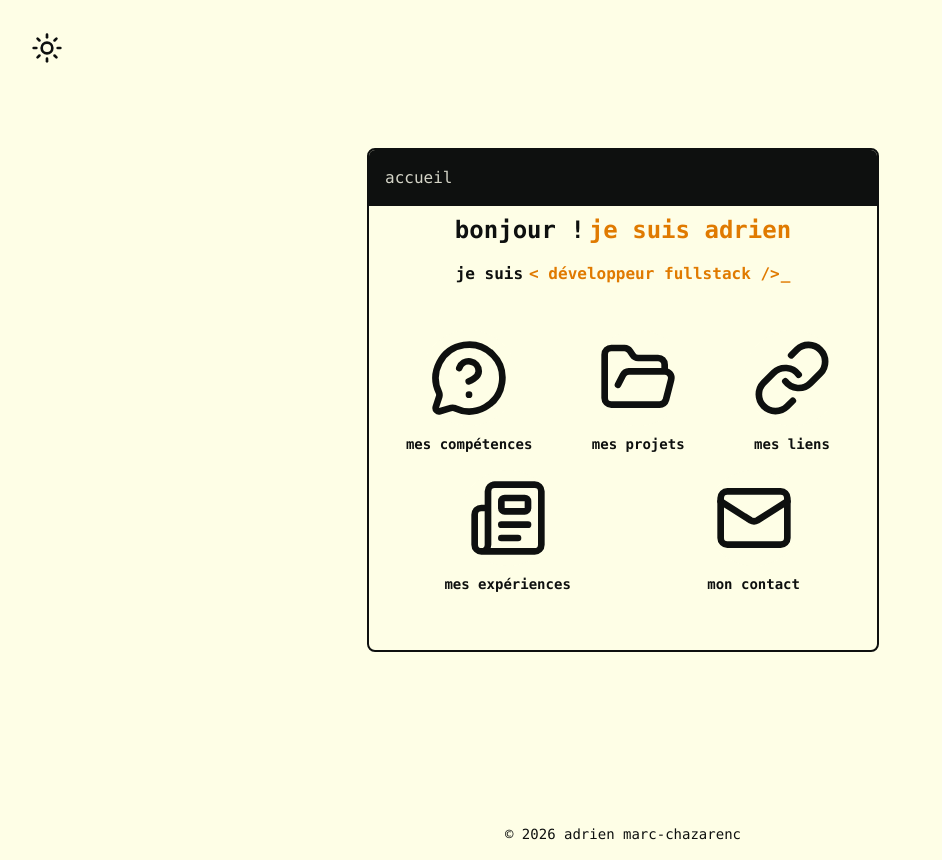
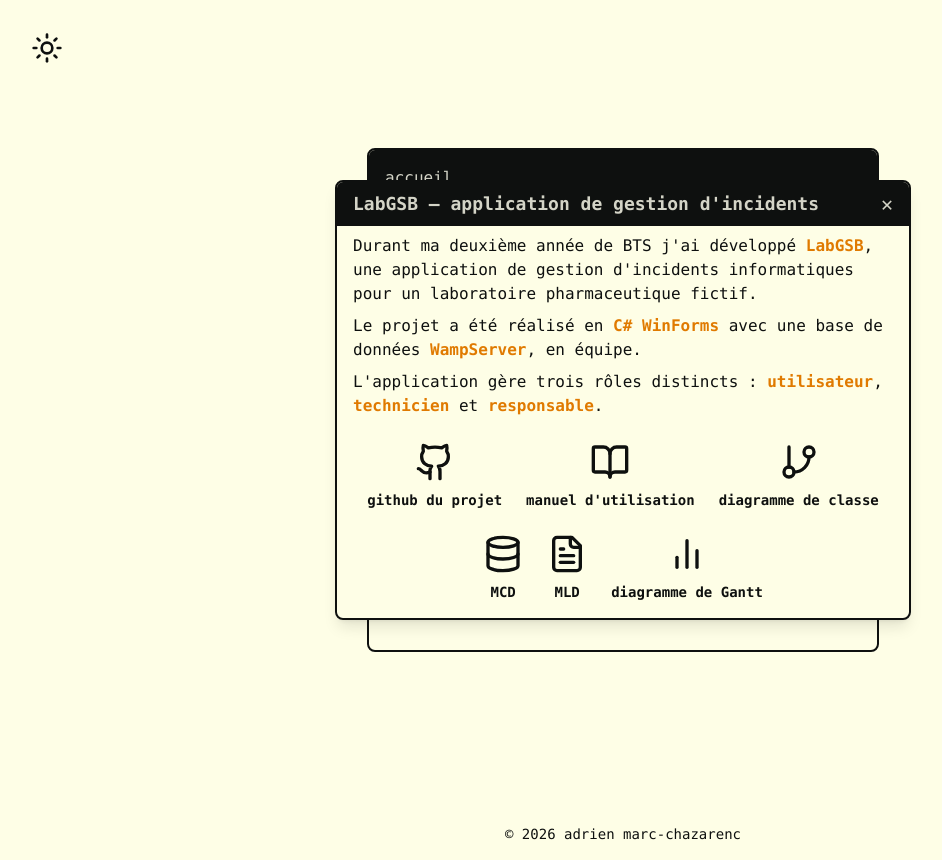
Before and after one commit to Sugarrats/portfollio, a React (Vite) app: page / in a window 1280 px wide. Shown: the whole page, without its empty margins (17-959 px from the left). Built offline with nearby package versions, Linux system fonts and the light colour scheme.

Commit message:
Ajout modal GSB

```diff
--- /dev/null
+++ b/src/Elements/Gsb.jsx
@@ -0,0 +1,152 @@
+// Cette page présente le projet LabGSB (C# / WinForms / MySQL)
+// avec des liens vers les documents produits et le GitHub du projet
+
+import React, { useEffect, useState, useRef } from "react";
+import { createPortal } from "react-dom";
+import Draggable from "react-draggable";
+import { Github, FileText, BookOpen, BarChart2, Database, GitBranch } from "lucide-react";
+
+export default function LabGSBModal({ isOpen, onClose, title = "LabGSB — application de gestion d'incidents", children }) {
+  const nodeRef = useRef(null);
+  const [isMounted, setIsMounted] = useState(false);
+  const [isMobile, setIsMobile] = useState(false);
+
+  const LiensLabGSB = [
+    {
+      name: "github du projet",
+      href: "https://github.com/Sugarrats/LabGSB",
+      icon: <Github size={40} />,
+      type: "link",
+    },
+    {
+      name: "manuel d'utilisation",
+      href: "/Manuel_d_utilisation.pdf",
+      icon: <BookOpen size={40} />,
+      type: "pdf",
+    },
+    {
+      name: "diagramme de classe",
+      href: "/Diagramme_de_classe_métier.pdf",
+      icon: <GitBranch size={40} />,
+      type: "pdf",
+    },
+    {
+      name: "MCD",
+      href: "/MCD.jpg",
+      icon: <Database size={40} />,
+      type: "pdf",
+    },
+    {
+      name: "MLD",
+      href: "/MLD.png",
+      icon: <FileText size={40} />,
+      type: "pdf",
+    },
+    {
+      name: "diagramme de Gantt",
+      href: "/Gantt.pdf",
+      icon: <BarChart2 size={40} />,
+      type: "pdf",
+    },
+  ];
+
+  useEffect(() => {
+    setIsMounted(true);
+
+    const handleResize = () => {
+      setIsMobile(window.innerWidth < 768);
+    };
+
+    handleResize();
+    window.addEventListener("resize", handleResize);
+    return () => window.removeEventListener("resize", handleResize);
+  }, []);
+
+  if (!isOpen || !isMounted) return null;
+
+  const modalContent = (
+    <div className="fixed inset-0 bg-background/50 pointer-events-none flex justify-center items-center z-[999999] p-4 sm:p-6">
+      <Draggable nodeRef={nodeRef} disabled={isMobile} cancel="input,textarea,button,label">
+        <div
+          ref={nodeRef}
+          style={{ maxHeight: "85vh" }}
+          className={`
+            bg-background border-2 border-bordure rounded-lg shadow-lg
+            pointer-events-auto flex flex-col
+            w-full ${isMobile ? "max-w-[95%]" : "max-w-lg sm:max-w-xl md:w-1/2"}
+            overflow-hidden
+          `}
+        >
+          {/* Header */}
+          <div
+            className={`modal-header flex justify-between items-center px-4 py-2 ${
+              isMobile ? "bg-bordure" : "bg-bordure cursor-move"
+            } bg-primaire text-fenetre w-full flex-shrink-0`}
+          >
+            <h2 className="text-lg font-semibold truncate">{title}</h2>
+            <button
+              onClick={onClose}
+              className="text-fenetre text-xl font-bold focus:outline-none"
+              type="button"
+              aria-label="Fermer la modale"
+            >
+              ✕
+            </button>
+          </div>
+
+          {/* Infos LabGSB */}
+          <div className="px-4 py-2 space-y-2 text-primaire text-base">
+            <p>
+              Durant ma deuxième année de BTS j'ai développé{" "}
+              <span className="text-secondaire font-bold">LabGSB</span>, une application de gestion d'incidents informatiques pour un laboratoire pharmaceutique fictif.
+            </p>
+            <p>
+              Le projet a été réalisé en{" "}
+              <span className="text-secondaire font-bold">C# WinForms</span> avec une base de données{" "}
+              <span className="text-secondaire font-bold">WampServer</span>, en équipe.
+            </p>
+            <p>
+              L'application gère trois rôles distincts : <span className="text-secondaire font-bold">utilisateur</span>,{" "}
+              <span className="text-secondaire font-bold">technicien</span> et{" "}
+              <span className="text-secondaire font-bold">responsable</span>.
+            </p>
+          </div>
+
+          {/* Body scrollable — liens documents */}
+          <section className="p-4 overflow-y-auto flex-1">
+            <div className="flex flex-wrap justify-center gap-6">
+              {children ??
+                LiensLabGSB.map((item) =>
+                  item.type === "link" ? (
+                    <a
+                      key={item.name}
+                      href={item.href}
+                      target="_blank"
+                      rel="noopener noreferrer"
+                      className="flex flex-col items-center text-center hover:text-secondaire transform transition duration-300 hover:scale-110"
+                      aria-label={`Visiter ${item.name}`}
+                    >
+                      {item.icon}
+                      <span className="mt-2 text-sm font-bold">{item.name}</span>
+                    </a>
+                  ) : (
+                    <button
+                      key={item.name}
+                      onClick={() => window.open(item.href, "_blank")}
+                      className="flex flex-col items-center text-center hover:text-secondaire transform transition duration-300 hover:scale-110"
+                      aria-label={`Ouvrir ${item.name}`}
+                    >
+                      {item.icon}
+                      <span className="mt-2 text-sm font-bold">{item.name}</span>
+                    </button>
+                  )
+                )}
+            </div>
+          </section>
+        </div>
+      </Draggable>
+    </div>
+  );
+
+  return createPortal(modalContent, document.body);
+}
--- a/src/Elements/Presentation.jsx
+++ b/src/Elements/Presentation.jsx
@@ -18,6 +18,7 @@ import VeillModal from './Veille';
 import PrestaModal from './Presta';
 import DroitsModal from './Droits';
 import ApiModal from './PhpApi';
+import LabGSBModal from './Gsb';
 
 export const Presentation = () => {
 
@@ -33,6 +34,7 @@ export const Presentation = () => {
     const [isLienOpen, setIsLienOpen] = useState(false);
     const [isActuOpen, setIsActuOpen] = useState(false);
     const [isStagesOpen, setIsStagesOpen] = useState(false);
+    const [isGsbOpen, setIsGsbOpen] = useState(false);
     const [isAlternanceOpen, setIsAlternanceOpen] = useState(false); // new alternance state
     const [isContactOpen, setIsContactOpen] = useState(false);
     const [isApiOpen, setIsApiOpen] = useState (false);
@@ -181,6 +183,7 @@ export const Presentation = () => {
                 setIsVeilleOpen={setIsVeilleOpen}
                 setIsDroitsOpen={setIsDroitsOpen}
                 setIsStagesOpen={setIsStagesOpen} // forward stage setter
+                setIsGsbOpen={setIsGsbOpen}
                 setIsAlternanceOpen={setIsAlternanceOpen} // forward alternance setter
                 setIsApiOpen={setIsApiOpen}
             />
@@ -242,6 +245,11 @@ export const Presentation = () => {
                 onClose={() => setIsApiOpen(false)}
             />
 
+            <LabGSBModal
+                isOpen={setIsGsbOpen}
+                onClose={() => setIsGsbOpen(false)}
+            />
+
         </section>
     );
 };
--- a/src/Elements/Projets.jsx
+++ b/src/Elements/Projets.jsx
@@ -15,6 +15,7 @@ export default function Modal({
   setIsPrestaOpen,
   setIsDroitsOpen,
   setIsStagesOpen,
+  setIsGsbOpen,
   setIsApiOpen,
   setIsAlternanceOpen,
   children,
@@ -79,7 +80,7 @@ export default function Modal({
     {
       tags: ["c#"],
       title: "application de gestion de base de données",
-      onClick: () => setIsDroitsOpen(true),
+      onClick: () => setIsGsbOpen(true),
       annee: "2iem année",
     },
 
@@ -91,7 +92,7 @@ export default function Modal({
         "base de donnée embarquées",
       ],
       title: "application mobile avec bd embarquée",
-      onClick: () => setIsDroitsOpen(true),
+      // onClick: () => setIsDroitsOpen(true),
       annee: "2iem année",
     },
 
```
Also changed, not shown: src/Elements/PhpApi.jsx (+3 -6 lines).
